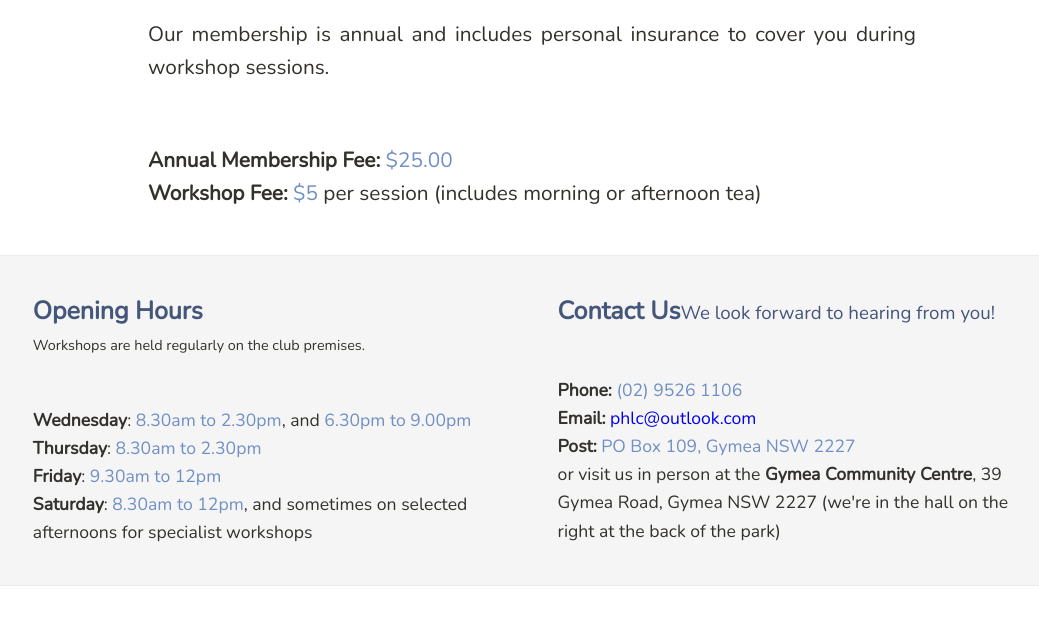
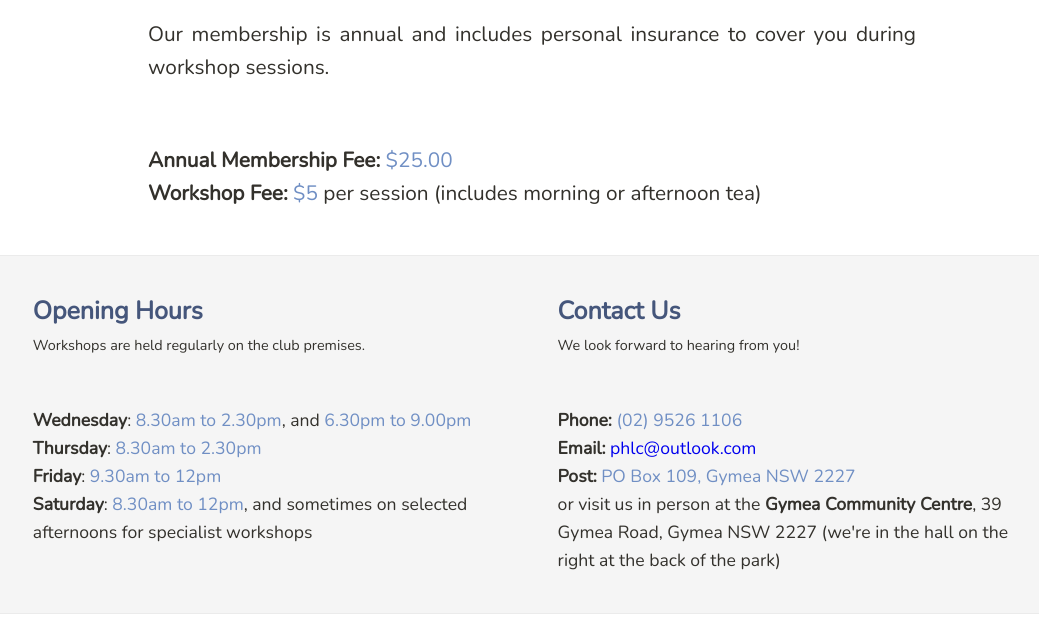
Before and after one commit to amandytang/phlc, a plain HTML site: page index.html in a window 1280 px wide. Shown: the part 1928-2545 px from the top of the page, without its empty margins (108-1147 px from the left). Drawn offline with nearby package versions, Linux system fonts and the light colour scheme; some packages are replaced by stand-ins of ours; grey boxes are pictures that could not be loaded.

Commit message:
fixed unclosed span tag

```diff
--- a/index.html
+++ b/index.html
@@ -41,7 +41,7 @@
     <div class="colText"><p><b>Wednesday</b>: <span class="accent">8.30am to 2.30pm</span>, and <span class="accent">6.30pm to 9.00pm</span><br>
     <b>Thursday</b>: <span class="accent">8.30am to 2.30pm</span><br>
     <b>Friday</b>: <span class="accent">9.30am to 12pm</span><br>
-    <b>Saturday</b>: <span class="accent">8.30am to 12pm</span>, and sometimes on selected afternoons for specialist workshops</p></div></div><div class="col2" id="col2"><p><span class="subtitle"><b>Contact Us</b></span<br><small>We look forward to hearing from you!</small><br><br></p>
+    <b>Saturday</b>: <span class="accent">8.30am to 12pm</span>, and sometimes on selected afternoons for specialist workshops</p></div></div><div class="col2" id="col2"><p><span class="subtitle"><b>Contact Us</b></span><br><small>We look forward to hearing from you!</small><br><br></p>
     <div class="colText"><p><b>Phone:</b> <span class="accent">(02) 9526 1106</span> <br>
       <b>Email:</b> <a href="mailto:phlc@outlook.com">phlc@outlook.com</a><br>
       <b>Post:</b> <span class="accent">PO Box 109, Gymea NSW 2227</span><br>
```
